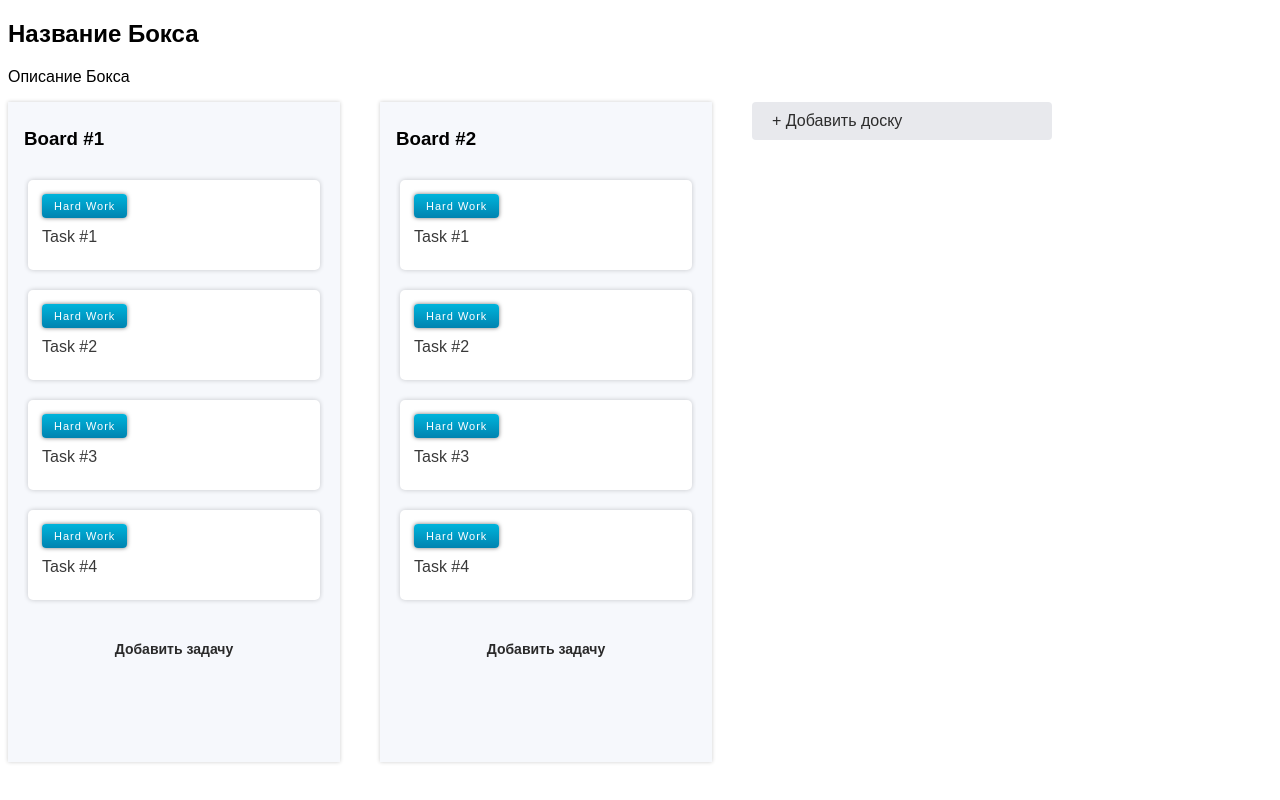
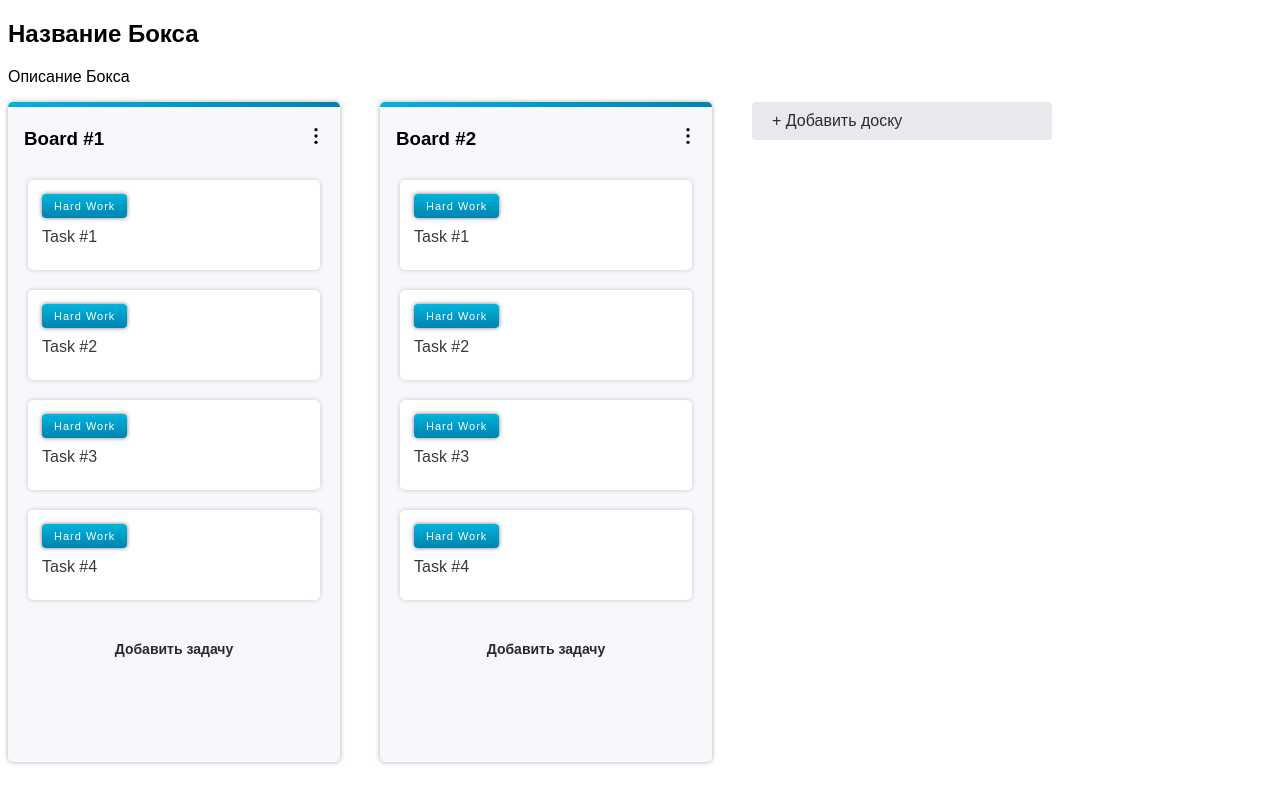
Before and after one commit to L4legenda/foxha_kanban, a Vue app: page / in a window 1280 px wide. Built offline with nearby package versions, Linux system fonts and the light colour scheme.

Commit message:
feat: new disign element

```diff
--- /dev/null
+++ b/src/assets/icons/edit_point.vue
@@ -0,0 +1,7 @@
+<template>
+    <svg width="16" height="78" viewBox="0 0 16 78" fill="none" xmlns="http://www.w3.org/2000/svg">
+        <circle cx="8" cy="8" r="8" fill="black" />
+        <circle cx="8" cy="39" r="8" fill="black" />
+        <circle cx="8" cy="70" r="8" fill="black" />
+    </svg>
+</template>
--- a/src/views/Home.vue
+++ b/src/views/Home.vue
@@ -4,7 +4,7 @@
     <p class="description">Описание Бокса</p>
     <div class="board__list">
       <div class="board__item" v-for="(board, board_key) in boards" :key="board_key">
-        <h3 class="board__title">{{ board?.name }}</h3>
+        <h3 class="board__title">{{ board?.name }} <edit-point class="edit_point" /></h3>
         <draggable class="draggable" :list="board.tasks" item-key="id" group="tasks">
           <template #item="{ element }">
             <div class="task">
@@ -22,6 +22,7 @@
 
         <div class="board__bottom">
           <button @click="insertTask(board_key)" class="board__link">Добавить задачу</button>
+
         </div>
       </div>
       <div class="box__right">
@@ -35,6 +36,7 @@
 import { defineComponent } from 'vue';
 import { mapGetters, mapActions } from 'vuex'
 import draggable from 'vuedraggable'
+import EditPoint from "@/assets/icons/edit_point.vue";
 
 export default defineComponent({
   name: 'Home',
@@ -51,12 +53,14 @@ export default defineComponent({
   },
   components: {
     draggable: draggable,
+    EditPoint
   },
 });
 </script>
 <style lang="scss">
 .board {
   &__title {
+    display: flex;
     margin: 10px 0;
   }
   &__list {
@@ -69,9 +73,22 @@ export default defineComponent({
     max-height: 100vh;
     padding: 16px;
     background: #f6f8fc;
-    box-shadow: 0 0 4px #0003;
+    box-shadow: 0 0 5px #0005;
     flex-shrink: 0;
     flex-basis: 300px;
+    position: relative;
+    overflow: hidden;
+    border-radius: 5px;
+
+    &::after{
+      content: "";
+      position: absolute;
+      top: 0;
+      left: 0;
+      right: 0;
+      height: 5px;
+      background: linear-gradient(to right,  #00b4db, #0083b0);
+    }
   }
   &__bottom {
     padding-top: 20px;
@@ -151,4 +168,9 @@ export default defineComponent({
   max-height: calc(100% - 120px);
   padding: 20px 4px;
 }
+.edit_point{
+  height: 16px;
+  margin-left: auto;
+  cursor: pointer;
+}
 </style>
```
